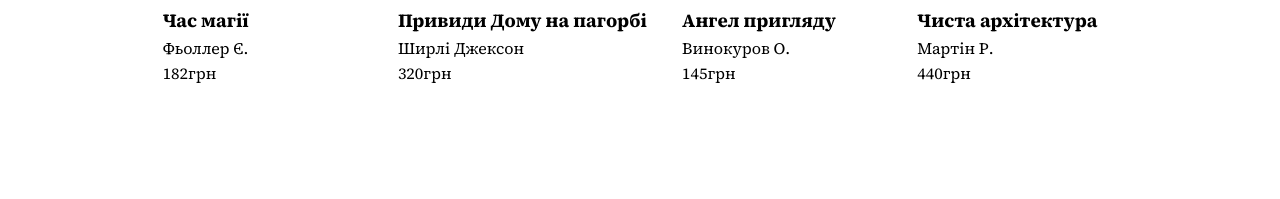
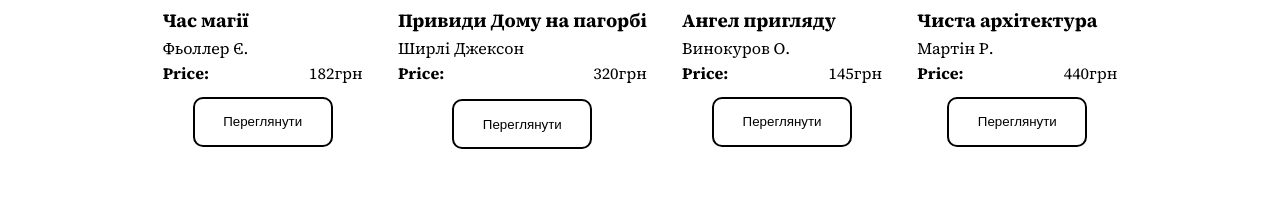
Before and after one commit to kateryna-len/React-team1, a React (Create React App) app: page /catalog in a window 1280 px wide. Shown: the part 501-700 px from the top of the page. Built offline with nearby package versions, Linux system fonts and the light colour scheme.

Commit message:
some fix stylesheets, added button

```diff
--- a/src/component/Catalog/CatalogCard.js
+++ b/src/component/Catalog/CatalogCard.js
@@ -1,13 +1,19 @@
 import React from "react";
 import '../../style/catalog/CatalogCard.css';
+import Button from '../HomePage/Button';
 
 export default function CatalogCard({item}) {
     return (
         <div className='single-card-catalog'>
-            <img src={item.image} width='200px' height='250px' />
+            <img src={item.image} width='200px' height='250px'/>
             <h3>{item.title}</h3>
             <p>{item.author}</p>
-            <p>{item.price}{'грн'}</p>
+            <div className='price'>
+                <p><strong>Price:</strong></p><p>{item.price}{'грн'}</p>
+            </div>
+            <div className='btn-catalog'>
+                <Button/>
+            </div>
         </div>
     )
 }
--- a/src/component/Catalog/CatalogCards.js
+++ b/src/component/Catalog/CatalogCards.js
@@ -3,8 +3,8 @@ import CatalogCard from './CatalogCard';
 import {books} from '../HomePage/data/BooksData';
 import '../../style/catalog/CatalogCards.css';
 
-export default function CatalogCards(){
-    return(
+export default function CatalogCards() {
+    return (
         <div className='catalog-cards-container'>
             <div className='cards'>
                 {
--- a/src/style/catalog/CatalogCard.css
+++ b/src/style/catalog/CatalogCard.css
@@ -1,4 +1,14 @@
-.single-card-catalog{
+.single-card-catalog {
     margin: 0 auto;
+}
 
+.price {
+    display: flex;
+    justify-content: space-between;
 }
+
+.btn-catalog {
+    margin-top: 5%;
+    display: flex;
+    justify-content: center;
+}
```
